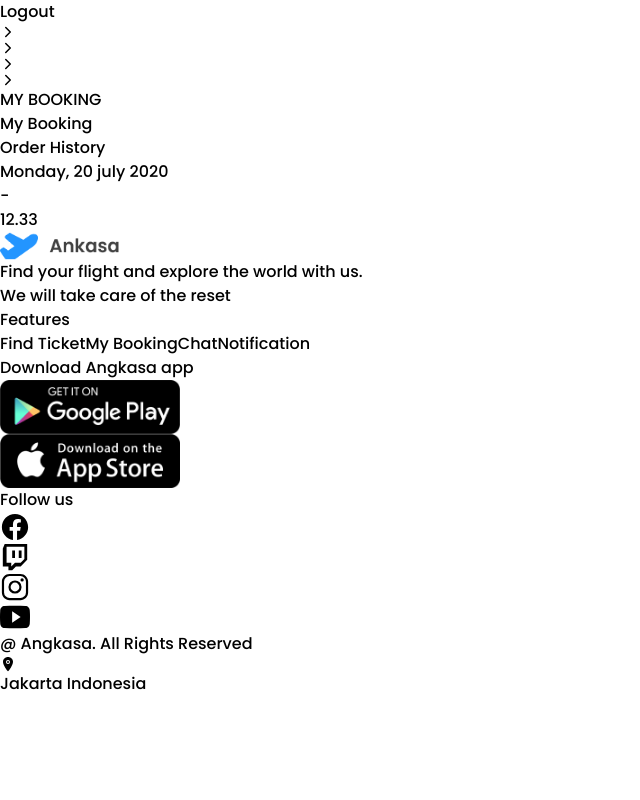
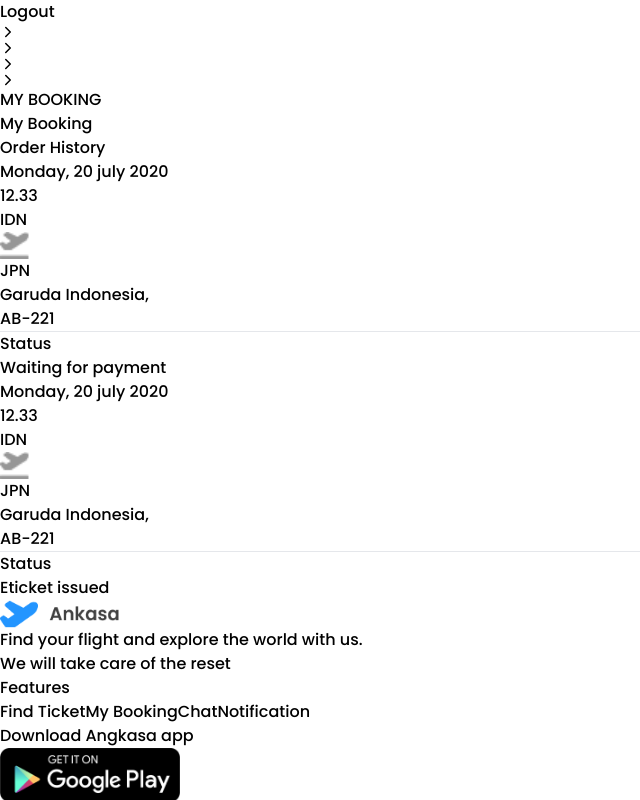
Before and after one commit to maulanazn/angkasatravel, a Next.js app: page /profile/1/booking in a window 1280 px wide. Shown: the part 610-1410 px from the top of the page, without its empty margins (0-640 px from the left). Before the commit the page ends 1306 px from the top, so only its background shows below. Built offline with nearby package versions, Linux system fonts and the light colour scheme.

Commit message:
my ooking page is donw, fixing grid over margin top in my profile page.

```diff
--- a/app/page.tsx
+++ b/app/page.tsx
@@ -41,7 +41,7 @@
                 <Link href="/tickets/findticket" className="lg:hover:border-b-2 lg:ml-40 lg:hover:border-b-blue-800">
                     Find Tickets
                 </Link>
-                <Link href="/tickets/mybooking" className="lg:ml-36 lg:hover:border-b-2 lg:hover:border-b-blue-800">
+                <Link href="/profile/1/booking" className="lg:ml-36 lg:hover:border-b-2 lg:hover:border-b-blue-800">
                     My Bookings
                 </Link>
 
--- a/app/profile/[id]/booking/page.tsx
+++ b/app/profile/[id]/booking/page.tsx
@@ -1,3 +1,5 @@
+import Image from "next/image";
+
 export default function Booking() {
     return (
         <main className="bg-gray-700">
@@ -15,10 +17,39 @@
                 </div>
             </div>
             <div className="bg-white lg:p-8">
-                <div className="grid grid-cols-3">
+                <div className="grid grid-cols-2 lg:mb-5">
                     <p className="text-black text-xl">Monday, 20 july 2020</p>
-                    <p className="text-black text-xl">-</p>
-                    <p className="text-black text-xl lg:ml-[-10rem]">12.33</p>
+                    <p className="text-black text-xl lg:ml-[15rem]">12.33</p>
+                </div>
+                <div className="grid grid-cols-3 lg:mb-6">
+                    <p className="text-black text-xl">IDN</p>
+                    <Image src="/tickets/plane-fly.png" alt="plane" width={30} height={0}/>
+                    <p className="text-black text-xl">JPN</p>
+                    <p className="text-gray-700">Garuda Indonesia,</p>
+                    <p className="text-gray-700">AB-221</p>
+                </div>
+                <hr className="lg:w-[45rem]"/>
+                <div className="grid grid-cols-2 lg:mt-6">
+                    <div className="text-gray-700 text-xl">Status</div>
+                    <div className="text-white text-md bg-orange-600 rounded-xl text-center">Waiting for payment</div>
+                </div>
+            </div>
+            <div className="bg-white lg:p-8">
+                <div className="grid grid-cols-2 lg:mb-5">
+                    <p className="text-black text-xl">Monday, 20 july 2020</p>
+                    <p className="text-black text-xl lg:ml-[15rem]">12.33</p>
+                </div>
+                <div className="grid grid-cols-3 lg:mb-6">
+                    <p className="text-black text-xl">IDN</p>
+                    <Image src="/tickets/plane-fly.png" alt="plane" width={30} height={0}/>
+                    <p className="text-black text-xl">JPN</p>
+                    <p className="text-gray-700">Garuda Indonesia,</p>
+                    <p className="text-gray-700">AB-221</p>
+                </div>
+                <hr className="lg:w-[45rem]"/>
+                <div className="grid grid-cols-2 lg:mt-6">
+                    <div className="text-gray-700 text-xl">Status</div>
+                    <div className="text-white text-md bg-green-600 rounded-xl text-center">Eticket issued</div>
                 </div>
             </div>
         </main>
```
Also changed, not shown: app/profile/[id]/page.tsx (+4 -4 lines).
